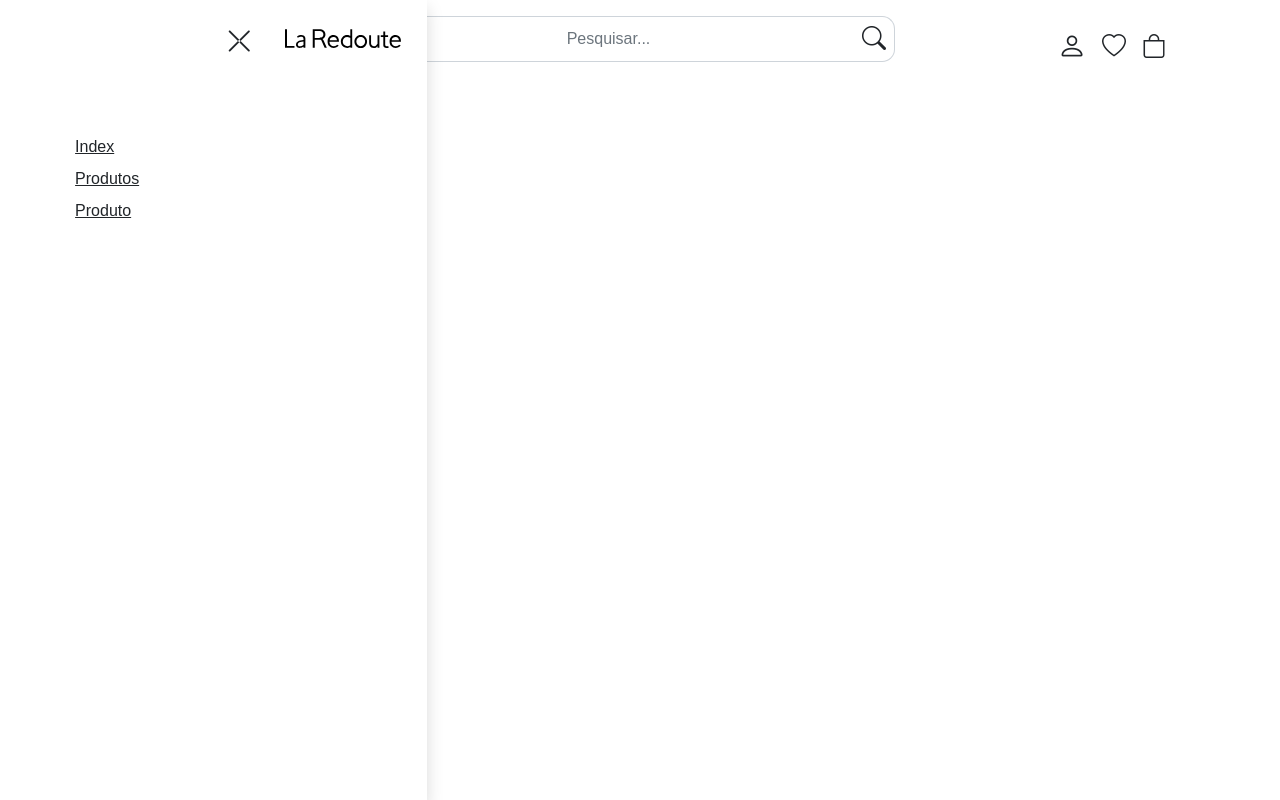
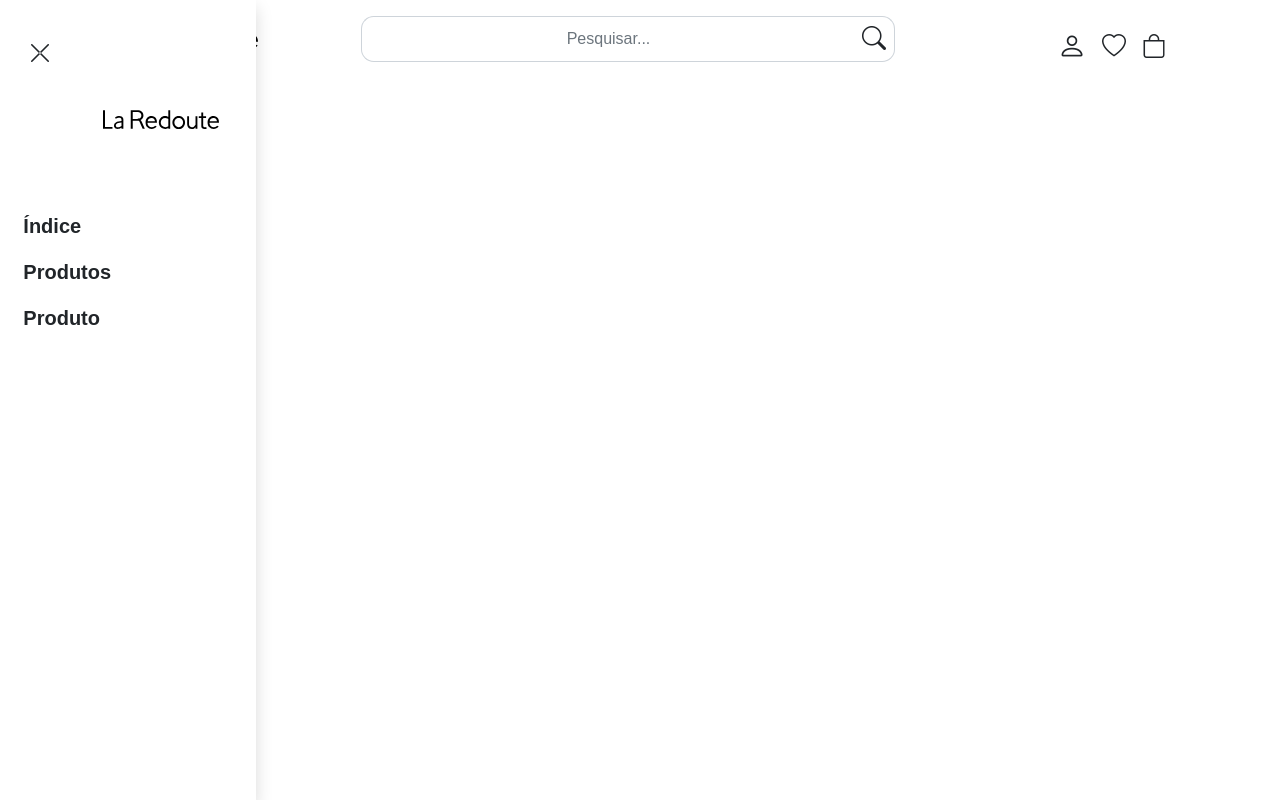
Before and after one commit to gabriel99vieira/sgi-1s-2a-blender, a plain HTML site: page website/index.html in a window 1280 px wide. Both pictures are taken after a click on the icon 96 px from the left and 41 px from the top of the page. Drawn offline with nearby package versions, Linux system fonts and the light colour scheme.

Commit message:
ajuste de problemas e estética
barra de navegação
drawer
titulos de página

```diff
--- a/website/components/navbar.html
+++ b/website/components/navbar.html
@@ -71,11 +71,14 @@
         d-none
     "
 >
+    <div class="row m-3">
+        <div class="col-1 my-3 fs-4 fw-bold text-dark">
+            <i class="bi bi-x-lg align-text-top left-nav-close" style="cursor: pointer"></i>
+        </div>
+        <div class="col-11 my-3">
             <div class="row">
-        <div class="col-6"></div>
-        <div class="col-6 my-3">
-            <div class="text-dark fs-3 text-decoration-none d-inline">
-                <i class="bi bi-x-lg align-text-top left-nav-close" style="cursor: pointer"></i>
+                <div class="col-6 offset-3">
+                    <div class="text-dark text-decoration-none d-inline align-text-top">
                         <img
                             src="./images/logo.svg"
                             alt="La Redoute logo"
@@ -86,21 +89,21 @@
                     </div>
                 </div>
             </div>
+        </div>
+    </div>
     <div class="row mt-5">
-        <div class="col-2"></div>
-        <div class="col-8">
-            <ul class="list-unstyled">
-                <li class="my-2">
-                    <a class="text-dark" href="./index.html">Index</a>
+        <div class="col-10 offset-1">
+            <ul class="list-unstyled fw-bold fs-5 text-decoration-none">
+                <li class="my-3">
+                    <a class="text-decoration-none text-dark" href="./index.html">Índice</a>
                 </li>
-                <li class="my-2">
-                    <a class="text-dark" href="./produtos.html">Produtos</a>
+                <li class="my-3">
+                    <a class="text-decoration-none text-dark" href="./produtos.html">Produtos</a>
                 </li>
-                <li class="my-2">
-                    <a class="text-dark" href="./produto.html">Produto</a>
+                <li class="my-3">
+                    <a class="text-decoration-none text-dark" href="./produto.html">Produto</a>
                 </li>
             </ul>
         </div>
-        <div class="col-2"></div>
     </div>
 </div>
--- a/website/css/global.css
+++ b/website/css/global.css
@@ -168,4 +168,5 @@ body {
 
 .left-navigation {
     z-index: 990;
+    max-width: 20% !important;
 }
--- a/website/index.html
+++ b/website/index.html
@@ -23,7 +23,7 @@
         <link rel="shortcut icon" href="./images/favicon.png" />
         <script src="./js/global.js"></script>
         <link rel="stylesheet" href="./css/global.css" />
-        <title>Document</title>
+        <title>La Redoute</title>
     </head>
     <body>
         <x-loader></x-loader>
--- a/website/js/global.js
+++ b/website/js/global.js
@@ -1,3 +1,7 @@
+//
+// ───────────────────────────────────────────────────────── COMPONENT LOADER ─────
+//
+
 !(function (document, window) {
     function loadInto(root, page, execute = (data) => {}) {
         fetch(page)
@@ -25,10 +29,10 @@
                     d.querySelector(".card-title").innerText = d.getAttribute("title");
                 }
                 if (d.getAttribute("price")) {
-                    d.querySelector(".card-title").innerText = d.getAttribute("price");
+                    d.querySelector(".card-price").innerText = d.getAttribute("price");
                 }
                 if (d.getAttribute("discount")) {
-                    d.querySelector(".card-title").innerText = d.getAttribute("discount");
+                    d.querySelector(".card-discount").innerText = d.getAttribute("discount");
                 }
             });
         }
@@ -124,7 +128,7 @@
                     leftNav.classList.add("animate__slideOutLeft");
                     setTimeout(function () {
                         leftNav.classList.add("d-none");
-                    }, 500);
+                    }, 800);
                 };
             });
         }
@@ -139,6 +143,10 @@
     }
     window.customElements.define("x-loader", Loader);
 })(document, window);
+
+//
+// ───────────────────────────────────────────────────── END COMPONENT LOADER ─────
+//
 
 //
 // ─────────────────────────────────────────────────────────────────── LOADER ─────
@@ -181,6 +189,10 @@
 // ─────────────────────────────────────────────────────────────── END LOADER ─────
 //
 
+//
+// ─────────────────────────────────────────────────────────────────── GLOBAL ─────
+//
+
 function firstToUpper(string) {
     return string.charAt(0).toUpperCase() + string.slice(1);
 }
```
Also changed, not shown: website/produtos.html (+1 -1 lines). Lines whose indentation alone changed are shown as unchanged.
